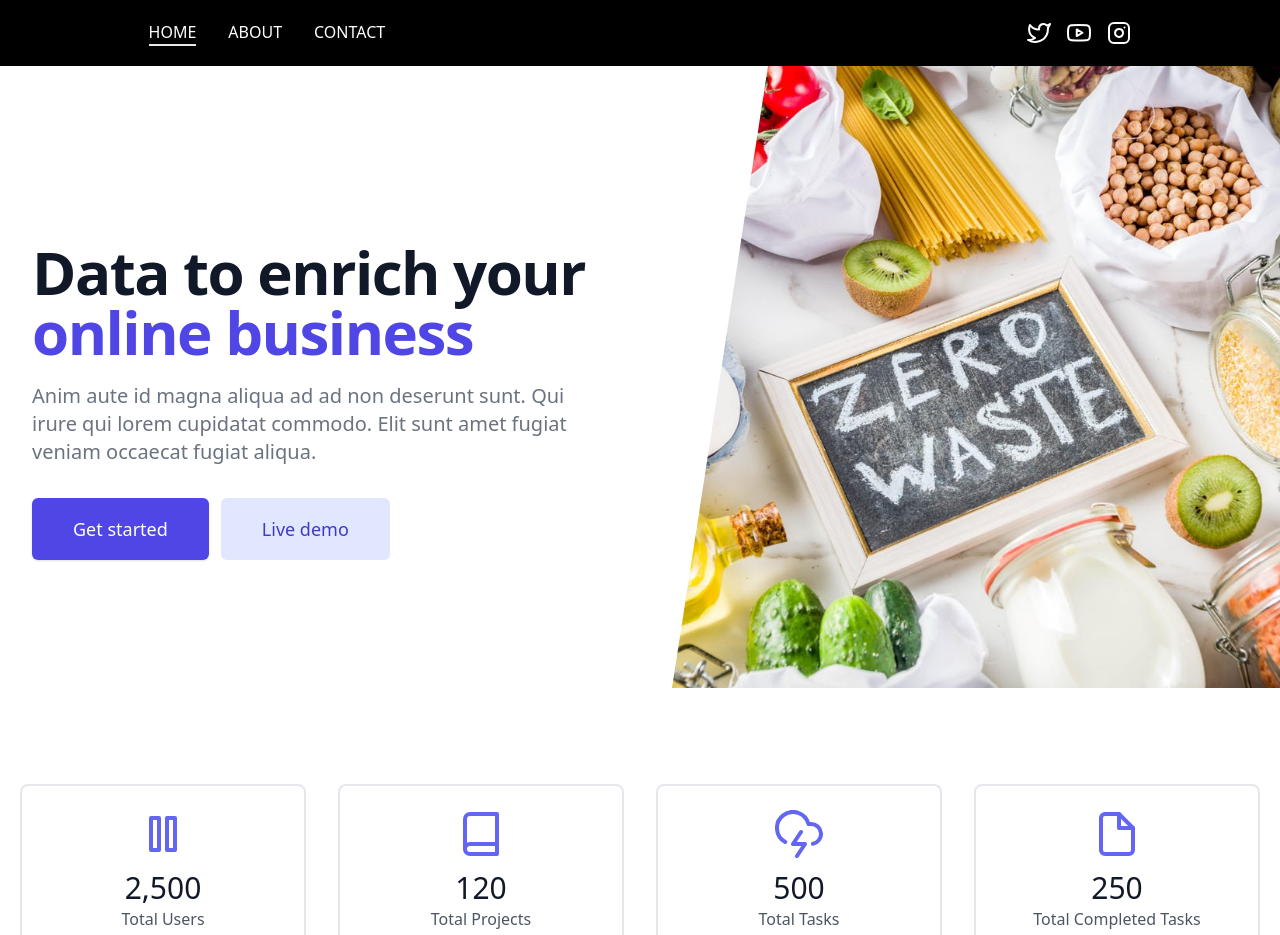
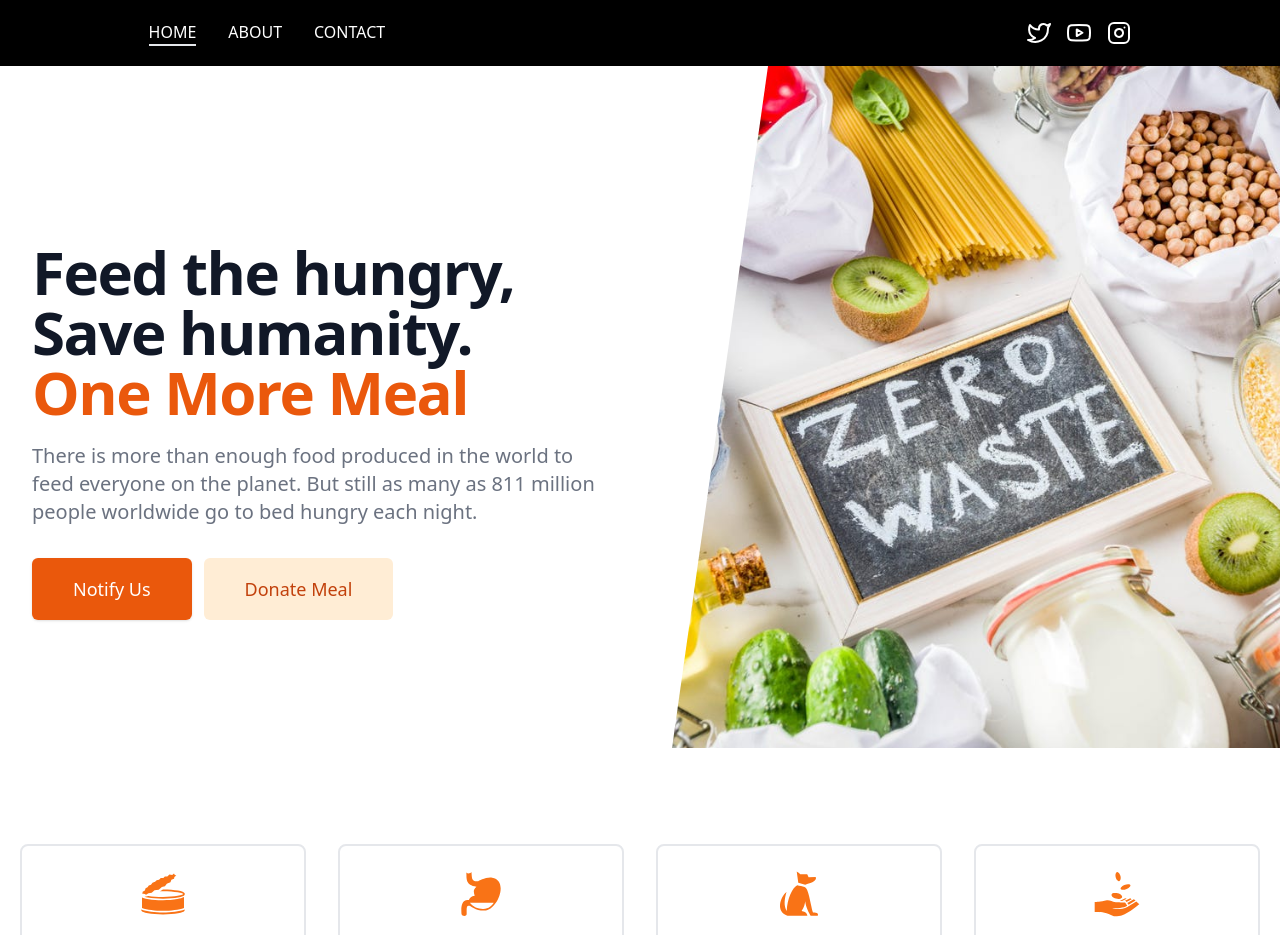
Before and after one commit to HackingThisWorld/OneMoreMeal, a Next.js app: page / in a window 1280 px wide. Shown: the top 935 px of the page. Built offline with nearby package versions, Linux system fonts and the light colour scheme.

Commit message:
feat: fixing hero and counter

```diff
--- a/components/CountWrapper.tsx
+++ b/components/CountWrapper.tsx
@@ -1,37 +1,42 @@
-import React from "react";
-import CountTextUp from "./CountUp";
-import { FiPause, FiBook, FiCloudLightning, FiFile } from "react-icons/fi";
+import React from 'react';
+import CountTextUp from './CountUp';
+import {
+  GiOpenedFoodCan,
+  GiStomach,
+  GiSittingDog,
+  GiReceiveMoney,
+} from 'react-icons/gi';
 
 const counterDetails = [
   {
     id: 1,
-    title: "Total Users",
+    title: 'Food Value Saved',
     duration: 1.2,
-    icon: FiPause,
+    icon: GiOpenedFoodCan,
     start: 0,
     end: 2500,
   },
   {
     id: 2,
-    title: "Total Projects",
+    title: 'Stomachs Fed',
     duration: 1.2,
-    icon: FiBook,
+    icon: GiStomach,
     start: 0,
     end: 120,
   },
   {
     id: 3,
-    title: "Total Tasks",
+    title: 'Animals Helped',
     duration: 1.2,
-    icon: FiCloudLightning,
+    icon: GiSittingDog,
     start: 0,
     end: 500,
   },
   {
     id: 4,
-    title: "Total Completed Tasks",
+    title: 'Donation Raised',
     duration: 1.2,
-    icon: FiFile,
+    icon: GiReceiveMoney,
     start: 0,
     end: 250,
   },
@@ -41,20 +46,23 @@ const CountWrapper = () => {
   return (
     <>
       <section className="text-gray-600 body-font">
-        <div className="container px-5 py-24 mx-auto">
+        <div className="container px-5 py-12 md:py-24 mx-auto">
           <div className="flex flex-wrap -m-4 text-center">
             {counterDetails.map((counter) => (
-              <div className="p-4 md:w-1/4 sm:w-1/2 w-full">
+              <div key={counter.id} className="p-4 md:w-1/4 sm:w-1/2 w-full">
+                <div>
                   <div className="border-2 border-gray-200 px-4 py-6 rounded-lg">
-                  <counter.icon className="text-indigo-500 w-12 h-12 mb-3 inline-block" />
+                    <counter.icon className="text-orange-500 w-12 h-12 mb-3 inline-block" />
                     <h2 className="title-font font-medium text-3xl text-gray-900">
                       <CountTextUp
                         duration={counter.duration}
                         start={counter.start}
                         end={counter.end}
                       />
+                      +
                     </h2>
                     <p className="leading-relaxed">{counter.title}</p>
+                  </div>
                 </div>
               </div>
             ))}
--- a/components/Hero.tsx
+++ b/components/Hero.tsx
@@ -1,12 +1,12 @@
-import { Popover } from "@headlessui/react";
-import { MenuIcon } from "@heroicons/react/outline";
-import BannerImage from "../Assets/HeroBanner.jpg";
+import { Popover } from '@headlessui/react';
+import { MenuIcon } from '@heroicons/react/outline';
+import BannerImage from '../Assets/HeroBanner.jpg';
 
 const navigation = [
-  { name: "Product", href: "#" },
-  { name: "Features", href: "#" },
-  { name: "Marketplace", href: "#" },
-  { name: "Company", href: "#" },
+  { name: 'Product', href: '#' },
+  { name: 'Features', href: '#' },
+  { name: 'Marketplace', href: '#' },
+  { name: 'Company', href: '#' },
 ];
 
 export default function Hero() {
@@ -33,7 +33,7 @@ export default function Hero() {
                 <div className="flex items-center flex-grow flex-shrink-0 lg:flex-grow-0">
                   <div className="flex items-center justify-between w-full md:w-auto">
                     <div className="-mr-2 flex items-center md:hidden">
-                      <Popover.Button className="bg-white rounded-md p-2 inline-flex items-center justify-center text-gray-400 hover:text-gray-500 hover:bg-gray-100 focus:outline-none focus:ring-2 focus:ring-inset focus:ring-indigo-500">
+                      <Popover.Button className="bg-white rounded-md p-2 inline-flex items-center justify-center text-gray-400 hover:text-gray-500 hover:bg-gray-100 focus:outline-none focus:ring-2 focus:ring-inset focus:ring-orange-500">
                         <span className="sr-only">Open main menu</span>
                         <MenuIcon className="h-6 w-6" aria-hidden="true" />
                       </Popover.Button>
@@ -46,32 +46,34 @@ export default function Hero() {
 
           <main className="mt-10 mx-auto max-w-7xl px-4 sm:mt-12 sm:px-6 md:mt-16 lg:mt-20 lg:px-8 xl:mt-28">
             <div className="sm:text-center lg:text-left">
-              <h1 className="text-4xl tracking-tight font-extrabold text-gray-900 sm:text-5xl md:text-6xl">
-                <span className="block xl:inline">Data to enrich your</span>{" "}
-                <span className="block text-indigo-600 xl:inline">
-                  online business
-                </span>
-              </h1>
+              <div className="text-4xl flex flex-col tracking-tight font-extrabold text-gray-900 sm:text-5xl md:text-6xl">
+                <div className="block xl:inline">
+                  Feed the hungry, Save humanity.
+                </div>
+                <div className="block text-orange-600 xl:inline">
+                  One More Meal
+                </div>
+              </div>
               <p className="mt-3 text-base text-gray-500 sm:mt-5 sm:text-lg sm:max-w-xl sm:mx-auto md:mt-5 md:text-xl lg:mx-0">
-                Anim aute id magna aliqua ad ad non deserunt sunt. Qui irure qui
-                lorem cupidatat commodo. Elit sunt amet fugiat veniam occaecat
-                fugiat aliqua.
+                There is more than enough food produced in the world to feed
+                everyone on the planet. But still as many as 811 million people
+                worldwide go to bed hungry each night.
               </p>
               <div className="mt-5 sm:mt-8 sm:flex sm:justify-center lg:justify-start">
                 <div className="rounded-md shadow">
                   <a
                     href="#"
-                    className="w-full flex items-center justify-center px-8 py-3 border border-transparent text-base font-medium rounded-md text-white bg-indigo-600 hover:bg-indigo-700 md:py-4 md:text-lg md:px-10"
+                    className="w-full flex items-center justify-center px-8 py-3 border border-transparent text-base font-medium rounded-md text-white bg-orange-600 hover:bg-orange-700 md:py-4 md:text-lg md:px-10"
                   >
-                    Get started
+                    Notify Us
                   </a>
                 </div>
                 <div className="mt-3 sm:mt-0 sm:ml-3">
                   <a
                     href="#"
-                    className="w-full flex items-center justify-center px-8 py-3 border border-transparent text-base font-medium rounded-md text-indigo-700 bg-indigo-100 hover:bg-indigo-200 md:py-4 md:text-lg md:px-10"
+                    className="w-full flex items-center justify-center px-8 py-3 border border-transparent text-base font-medium rounded-md text-orange-700 bg-orange-100 hover:bg-orange-200 md:py-4 md:text-lg md:px-10"
                   >
-                    Live demo
+                    Donate Meal
                   </a>
                 </div>
               </div>
--- a/pages/index.tsx
+++ b/pages/index.tsx
@@ -1,14 +1,13 @@
 import React from 'react';
 import CountTextUp from '../components/CountUp';
 import Hero from '../components/Hero';
-import CountWrapper from "../components/CountWrapper";
+import CountWrapper from '../components/CountWrapper';
 
 const Home = () => {
   return (
     <>
       <Hero />
       <CountWrapper />
-      <CountTextUp start={0} end={150} duration={1} />
     </>
   );
 };
```
Lines whose indentation alone changed are shown as unchanged.
